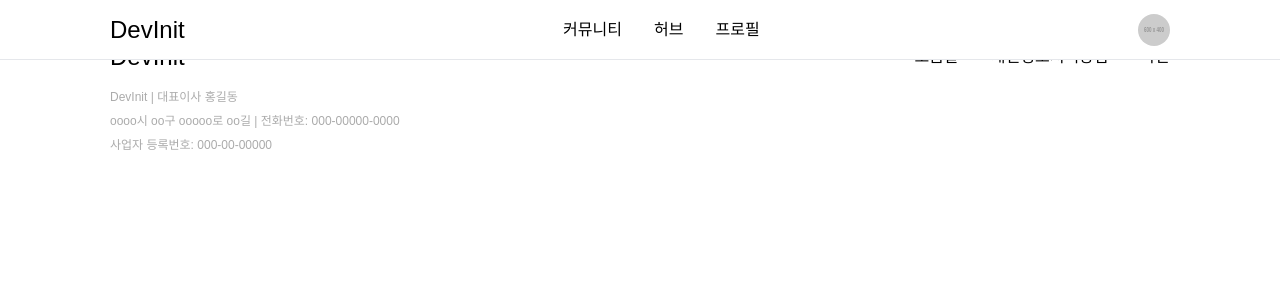
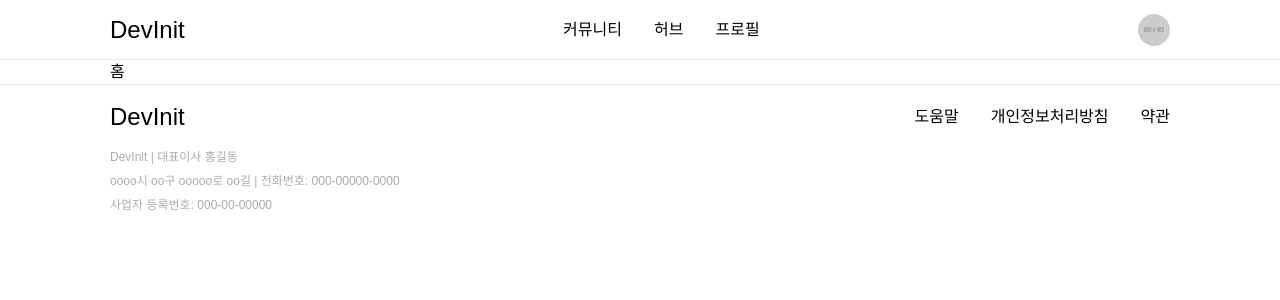
Before and after one commit to seung365/frontend, a React (Vite) app: page / in a window 1280 px wide. Shown: the top 300 px of the page. Built offline with nearby package versions, Linux system fonts and the light colour scheme; a web font is replaced by a local one.

Commit message:
style: 헤더 높이만큼 margin 추가

```diff
--- a/src/components/layouts/Layout/index.tsx
+++ b/src/components/layouts/Layout/index.tsx
@@ -12,7 +12,7 @@ export const Layout = () => {
   return (
     <div className='flex flex-col items-center min-h-screen'>
       <Header />
-      <main className='w-full max-w-[1060px] mx-auto'>
+      <main className='w-full mt-[60px] max-w-[1060px] mx-auto'>
         <Outlet />
       </main>
       <Footer />
```
